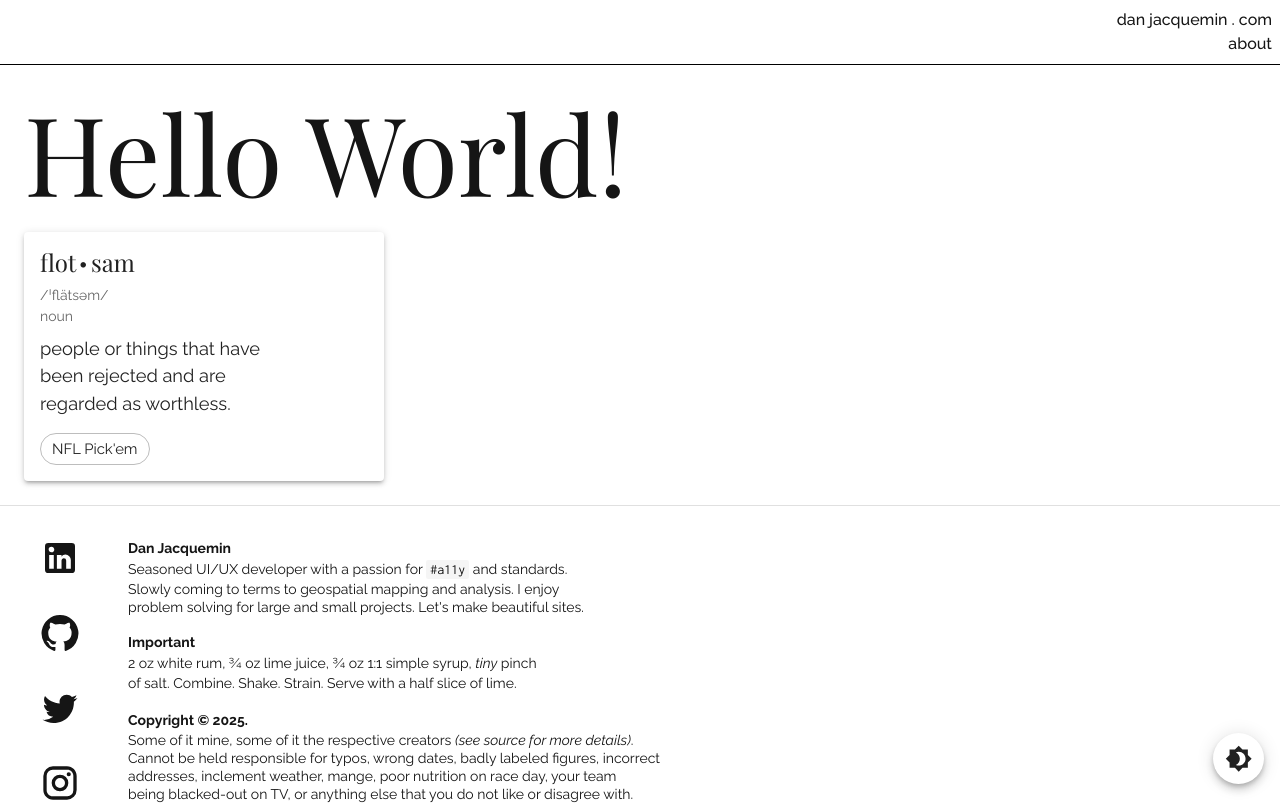
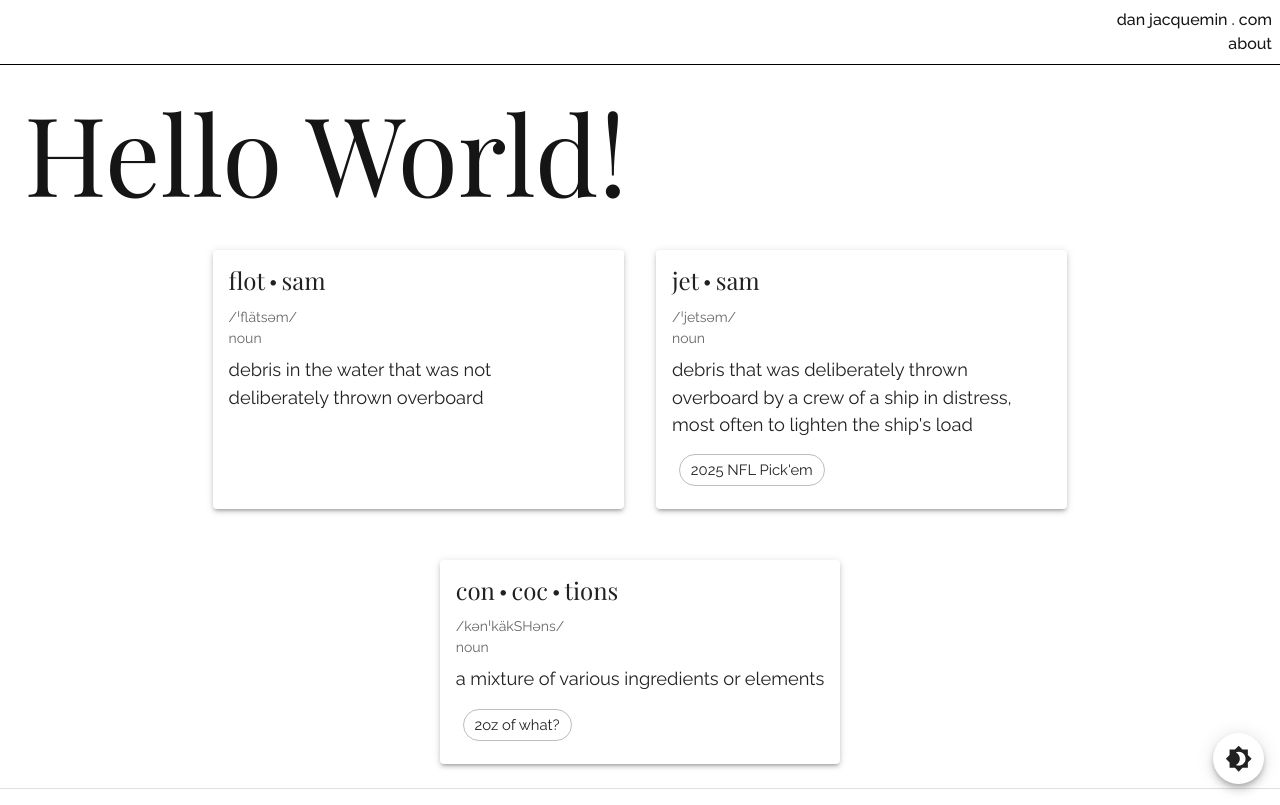
Before and after one commit to danjacquemin/danjacquemin-com, a React (Vite) app: page / in a window 1280 px wide. Shown: the top 805 px of the page. Built offline with nearby package versions, Linux system fonts and the light colour scheme; a web font is replaced by a local one.

Commit message:
set up concoctions

```diff
--- /dev/null
+++ b/src/components/HomeCard/index.tsx
@@ -0,0 +1,84 @@
+import { Link } from 'react-router-dom';
+
+import { styled } from '@mui/material/styles';
+
+import Card from '@mui/material/Card';
+import CardActions from '@mui/material/CardActions';
+import CardContent from '@mui/material/CardContent';
+import Chip from '@mui/material/Chip';
+import Typography from '@mui/material/Typography';
+
+import type { ChipProps } from '@mui/material/Chip';
+
+interface ThemedChipProps extends ChipProps {
+  to?: string;
+}
+
+const ThemedChip = styled(Chip)<ThemedChipProps>(({ theme }) => ({
+  '&:focus': { outline: `2px solid ${theme.palette.primary.dark}` },
+  '&:hover': {
+    backgroundColor: theme.palette.primary.main,
+    color: theme.palette.common.white,
+    borderColor: theme.palette.common.white,
+    textShadow: '0 0 1px white',
+  },
+}));
+
+export interface HomeCardData {
+  title: React.ReactNode;
+  pronunciation: string;
+  partOfSpeech: string;
+  definition: string;
+  chipLabel?: string;
+  chipTo?: string;
+}
+
+export default function HomeCard({
+  title,
+  pronunciation,
+  partOfSpeech,
+  definition,
+  chipLabel,
+  chipTo,
+}: HomeCardData) {
+  return (
+    <Card
+      sx={{
+        display: 'flex',
+        flexDirection: 'column',
+        mt: '1em',
+        maxWidth: '22.5em',
+        minWidth: '15.625em',
+      }}
+      elevation={3}
+    >
+      <CardContent sx={{ flexGrow: 1 }}>
+        <Typography variant="h2" component="h2" sx={{ pb: '0.5em' }}>
+          {title}
+        </Typography>
+
+        <Typography
+          sx={{ color: 'text.secondary', display: 'block', pb: '0.5em' }}
+          fontSize="0.875rem"
+        >
+          {pronunciation}
+          <br />
+          {partOfSpeech}
+        </Typography>
+
+        <Typography component="p">{definition}</Typography>
+      </CardContent>
+
+      {chipLabel && chipTo && (
+        <CardActions sx={{ p: '0 1.25em 1.25em' }}>
+          <ThemedChip
+            label={chipLabel}
+            variant="outlined"
+            component={Link}
+            to={chipTo}
+          />
+        </CardActions>
+      )}
+    </Card>
+  );
+}
--- /dev/null
+++ b/src/pages/Concoctions/index.tsx
@@ -0,0 +1,14 @@
+import Typography from '@mui/material/Typography';
+
+import Page from '../../templates/Page';
+
+function Concoctions() {
+  return (
+    <Page title="Concoctions">
+      <Typography variant="h1">Concoctions</Typography>
+      <p>Coming soon...</p>
+    </Page>
+  );
+}
+
+export default Concoctions;
--- a/src/pages/Home/index.tsx
+++ b/src/pages/Home/index.tsx
@@ -1,84 +1,75 @@
-import { Link } from 'react-router-dom';
+import { Box } from '@mui/material';
 
-import { styled } from '@mui/material/styles';
-
-import Box from '@mui/material/Box';
-import Card from '@mui/material/Card';
-import CardActions from '@mui/material/CardActions';
-import CardContent from '@mui/material/CardContent';
-import Chip from '@mui/material/Chip';
 import Typography from '@mui/material/Typography';
 
+import type { HomeCardData } from '../../components/HomeCard';
+
+import HomeCard from '../../components/HomeCard';
 import Page from '../../templates/Page';
-
-import type { ChipProps } from '@mui/material/Chip';
 
 // the bullet between syllables in the card titles
 const bull = (
   <Box
     component="span"
-    sx={{ display: 'inline-block', mx: '2px', transform: 'scale(0.8)' }}
+    sx={{ display: 'inline-block', mx: '0.125em', transform: 'scale(0.8)' }}
   >
     •
   </Box>
 );
 
-// styled chip with theme primary color and white text on hover
+// -- -- --
+// render
+//
 
-// Extend ChipProps to include anchor element props
-interface ThemedChipProps extends ChipProps {
-  href?: string;
-  to?: string; // for react-router Link compatibility
-}
-
-const ThemedChip = styled(Chip)<ThemedChipProps>(({ theme }) => ({
-  '&:focus': {
-    outline: `2px solid ${theme.palette.primary.dark}`,
+const cards: readonly HomeCardData[] = [
+  {
+    title: <>flot{bull}sam</>,
+    pronunciation: '/ˈflätsəm/',
+    partOfSpeech: 'noun',
+    definition:
+      'debris in the water that was not deliberately thrown overboard',
+    // no chip for now
   },
-  '&:hover': {
-    backgroundColor: theme.palette.primary.main,
-    borderColor: theme.palette.common.white,
-    color: theme.palette.common.white,
-    textShadow: '0 0 1px white', // make the text appear bold
+  {
+    title: <>jet{bull}sam</>,
+    pronunciation: '/ˈjetsəm/',
+    partOfSpeech: 'noun',
+    definition:
+      "debris that was deliberately thrown overboard by a crew of a ship in distress, most often to lighten the ship's load",
+    chipLabel: "2025 NFL Pick'em",
+    chipTo: '/nfl',
   },
-}));
+  {
+    title: (
+      <>
+        con{bull}coc{bull}tions
+      </>
+    ),
+    pronunciation: '/kənˈkäkSHəns/',
+    partOfSpeech: 'noun',
+    definition: 'a mixture of various ingredients or elements',
+    chipLabel: '2oz of what?',
+    chipTo: '/concoctions',
+  },
+] as const;
 
 function Home() {
   return (
     <Page title="Home">
       <Typography variant="h1">Hello World!</Typography>
 
-      <Card sx={{ maxWidth: 360, minWidth: 250 }} elevation={3}>
-        <CardContent>
-          <Typography variant="h2" component="h2" sx={{ pb: 1 }}>
-            flot{bull}sam
-          </Typography>
-          <div>
-            <Typography
-              sx={{ color: 'text.secondary', display: 'block', pb: 1 }}
-              fontSize={'0.875rem'}
-            >
-              /ˈflätsəm/
-              <br />
-              noun
-            </Typography>
-          </div>
-          <div>
-            <Typography component="p">
-              people or things that have been rejected and are regarded as
-              worthless.
-            </Typography>
-          </div>
-        </CardContent>
-        <CardActions sx={{ p: 2, pt: 0 }}>
-          <ThemedChip
-            label="NFL Pick'em"
-            variant="outlined"
-            component={Link}
-            to="/nfl"
-          />
-        </CardActions>
-      </Card>
+      <Box
+        sx={{
+          display: 'flex',
+          justifyContent: 'center',
+          flexWrap: 'wrap',
+          gap: 4,
+        }}
+      >
+        {cards.map((card, index) => (
+          <HomeCard key={index} {...card} />
+        ))}
+      </Box>
     </Page>
   );
 }
```
Also changed, not shown: src/routes/public.tsx (+8 -6 lines).
